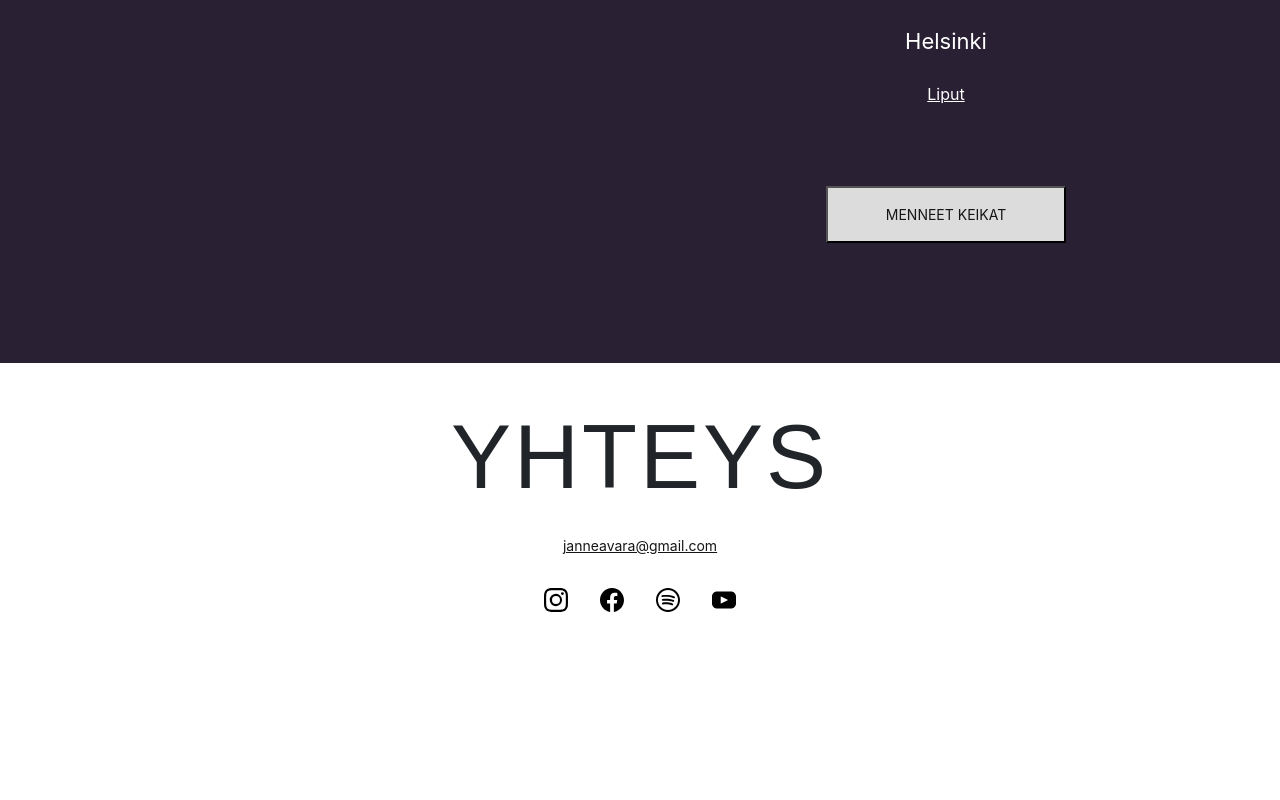
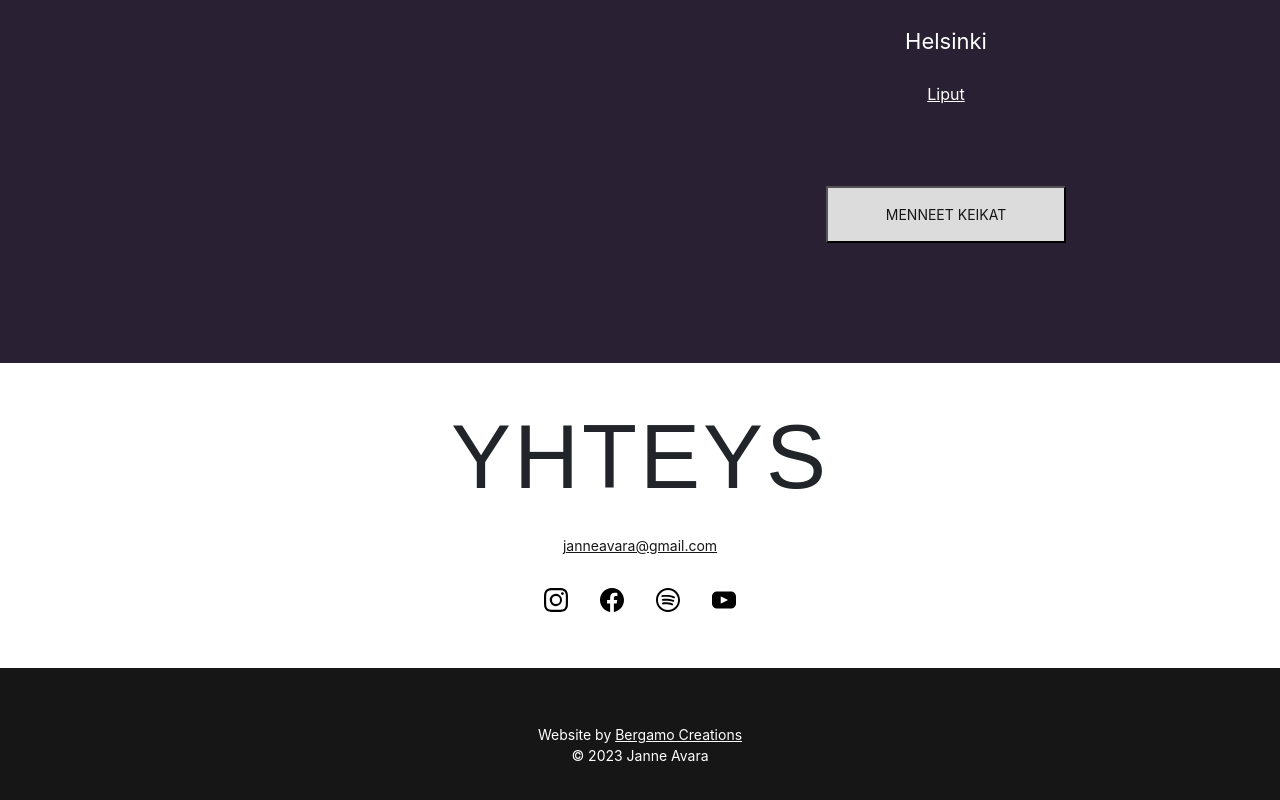
Before and after one commit to PedroBergamo/web-janne-avara, a React (Create React App) app: page / in a window 1280 px wide. Shown: the part 2791-3591 px from the top of the page. Before the commit the page ends 3459 px from the top, so only its background shows below. Built offline with nearby package versions, Linux system fonts and the light colour scheme; a web font is replaced by a local one.

Commit message:
add footer

```diff
--- a/src/App.js
+++ b/src/App.js
@@ -3,6 +3,7 @@ import Bio from './components/Bio.js'
 import Julkaisut from './components/Julkaisut.js'
 import Keikat from './components/Keikat.js'
 import Yhteys from './components/Yhteys.js'
+import Footer from './components/Footer.js'
 
 import SplashScreen from './components/SplashScreen.js'
 
@@ -14,6 +15,7 @@ function App() {
         <Julkaisut/>
         <Keikat/>
         <Yhteys/>
+        <Footer/>
     </div>
   );
 }
--- /dev/null
+++ b/src/components/Footer.js
@@ -0,0 +1,14 @@
+
+var BergamoCreations= "https://bergamocreations.com/"
+
+const Footer = () =>
+  <div className="footer">
+    <p>
+        Website by <a href={BergamoCreations}
+        className="footer-a"target="_blank" rel="noreferrer">Bergamo Creations</a> <br/>
+    © 2023 Janne Avara
+    </p>
+  </div>
+
+
+export default Footer;
--- a/src/css/Components.css
+++ b/src/css/Components.css
@@ -6,6 +6,22 @@
 .dark h1, p, a {
   color: white;
   padding: 1.5rem;
+}
+
+.footer{
+  background: var(--avara-gray);
+  padding: 2rem 2rem;
+  text-align: center;
+
+}
+
+.footer p{
+  font-size: 14px;
+  margin-top: 0;
+}
+
+.footer-a{
+  padding: 0;
 }
 
 .keika{
--- a/src/css/index.css
+++ b/src/css/index.css
@@ -35,3 +35,8 @@ p{
 a{
   color: var(--avara-white);
 }
+
+a:hover{
+  color: var(--avara-purple);
+  transition: all 0.8s;
+}
```
